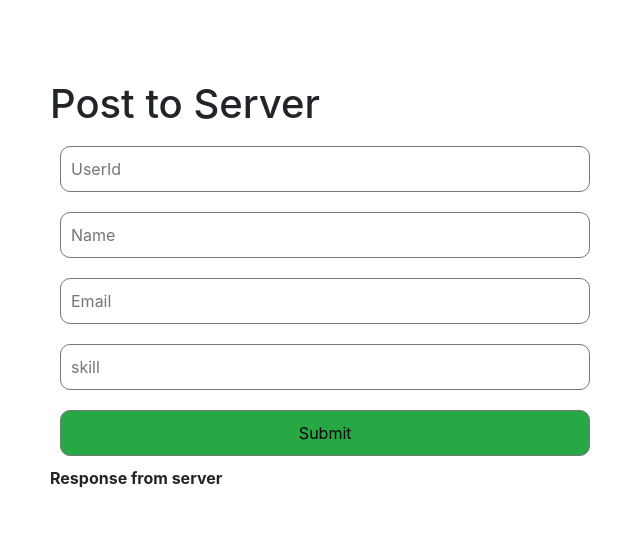
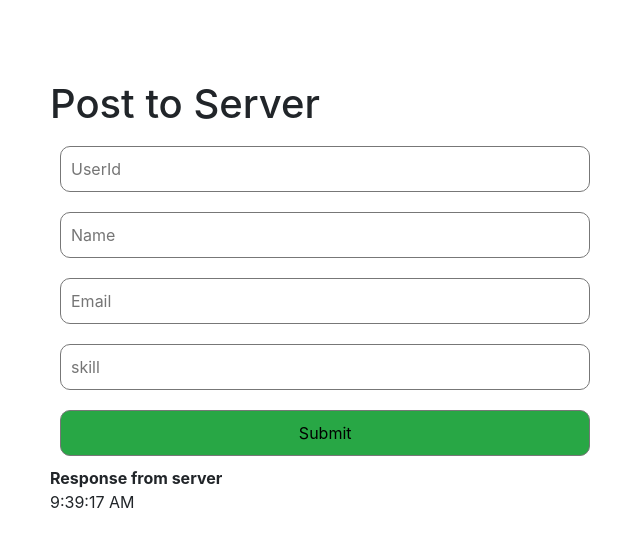
Before and after one commit to ZachyDev/FrontEnd-Masters---Vuejs, a Vue app in the folder vuefromzero/: page / in a window 1280 px wide. Shown: the top 546 px of the page, without its empty margins (270-910 px from the left). Built offline with nearby package versions, Linux system fonts and the light colour scheme.

Commit message:
used axios + methods to  post data to the server and retrive the data✅✅

```diff
--- a/vuefromzero/src/components/PostDetails.vue
+++ b/vuefromzero/src/components/PostDetails.vue
@@ -8,7 +8,7 @@
          <input type="text" placeholder="skill" v-model="skill"/>
          <input type="submit" class="bg-success">
          <strong>Response from server</strong>
-         {{response }}
+         {{response }}  {{ timer }}
      </form>
 
   </div>
@@ -25,7 +25,13 @@ export default {
             name: '',
             email: '',
             skill: '',
-            response: ''
+            response: '',
+            activeClass: ''
+        }
+    },
+    computed: {
+        timer() {
+            return new Date().toLocaleTimeString();
         }
     },
     methods: {
```
